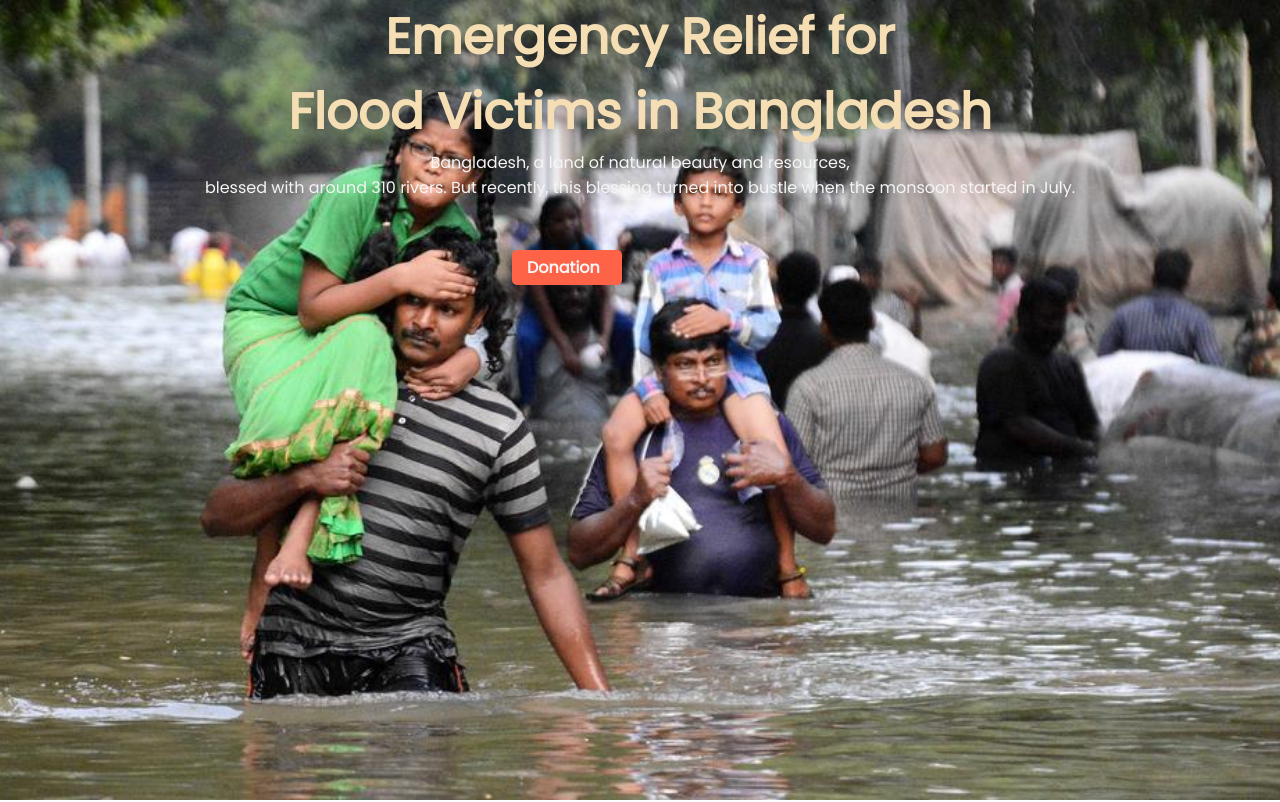
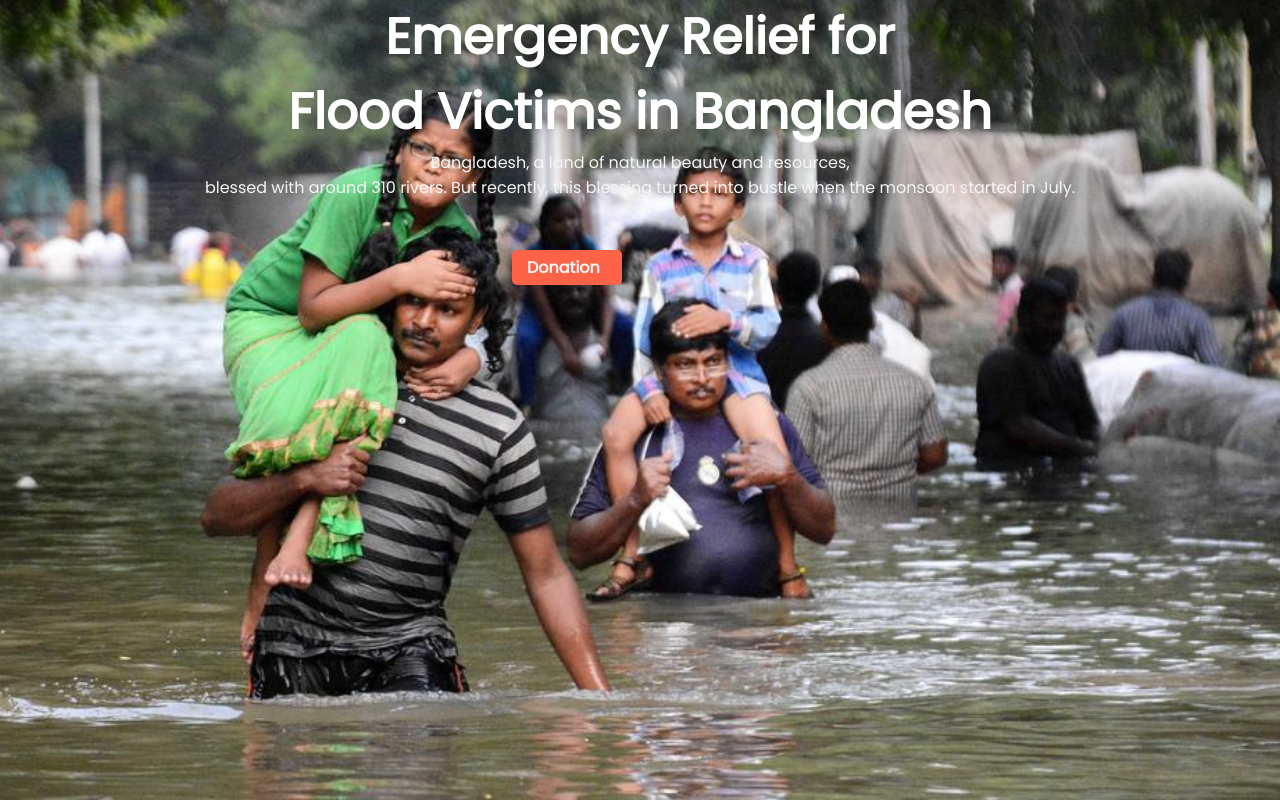
Before and after one commit to masumkawser/safe-bangladesh, a plain HTML site: page index.html in a window 1280 px wide. Shown: the top 802 px of the page. Drawn offline with Linux system fonts and the light colour scheme.

Commit message:
h1 change

```diff
--- a/style.css
+++ b/style.css
@@ -7,7 +7,7 @@ font-family: 'Poppins', sans-serif;
 h1{
     font-size: 50px;
     text-align: center;
-    color:wheat;
+    color:white;
 }
 .heading_part{
     background-image: url(./images/donation4.jpg);
```
